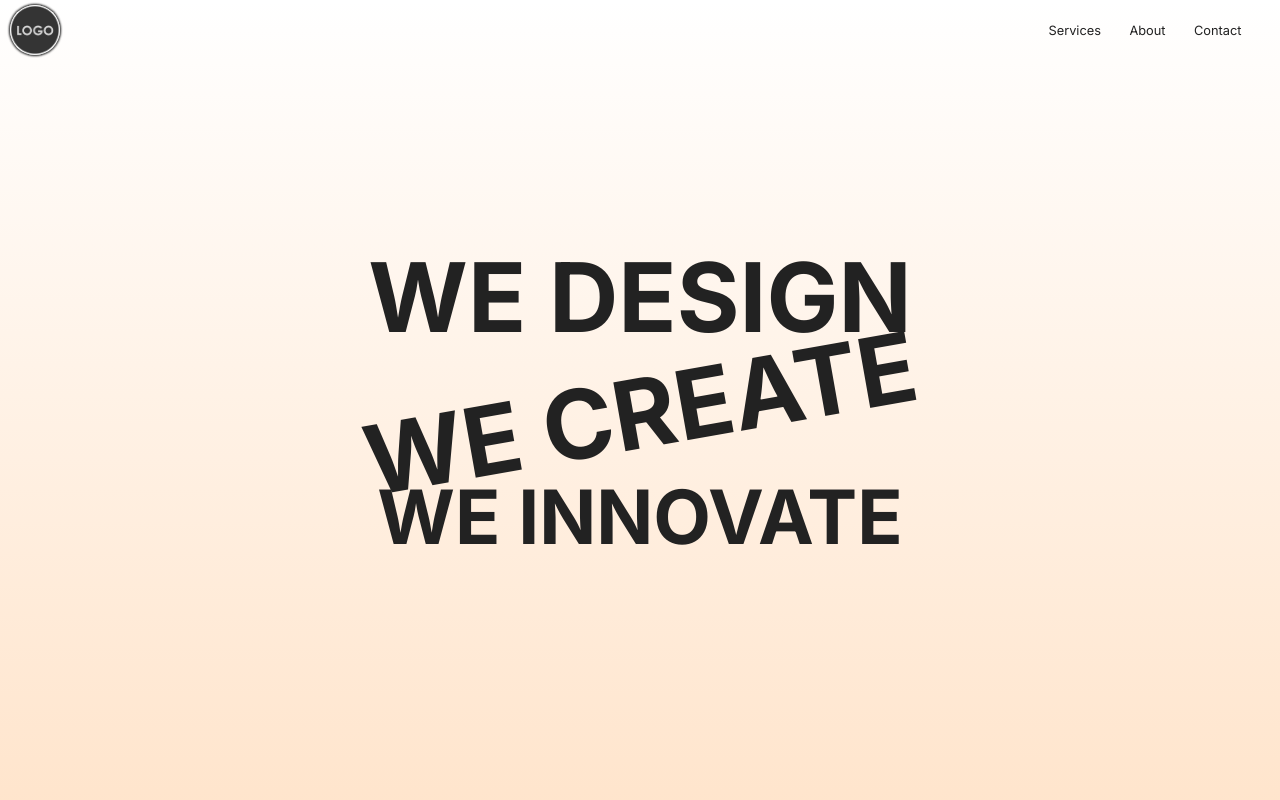
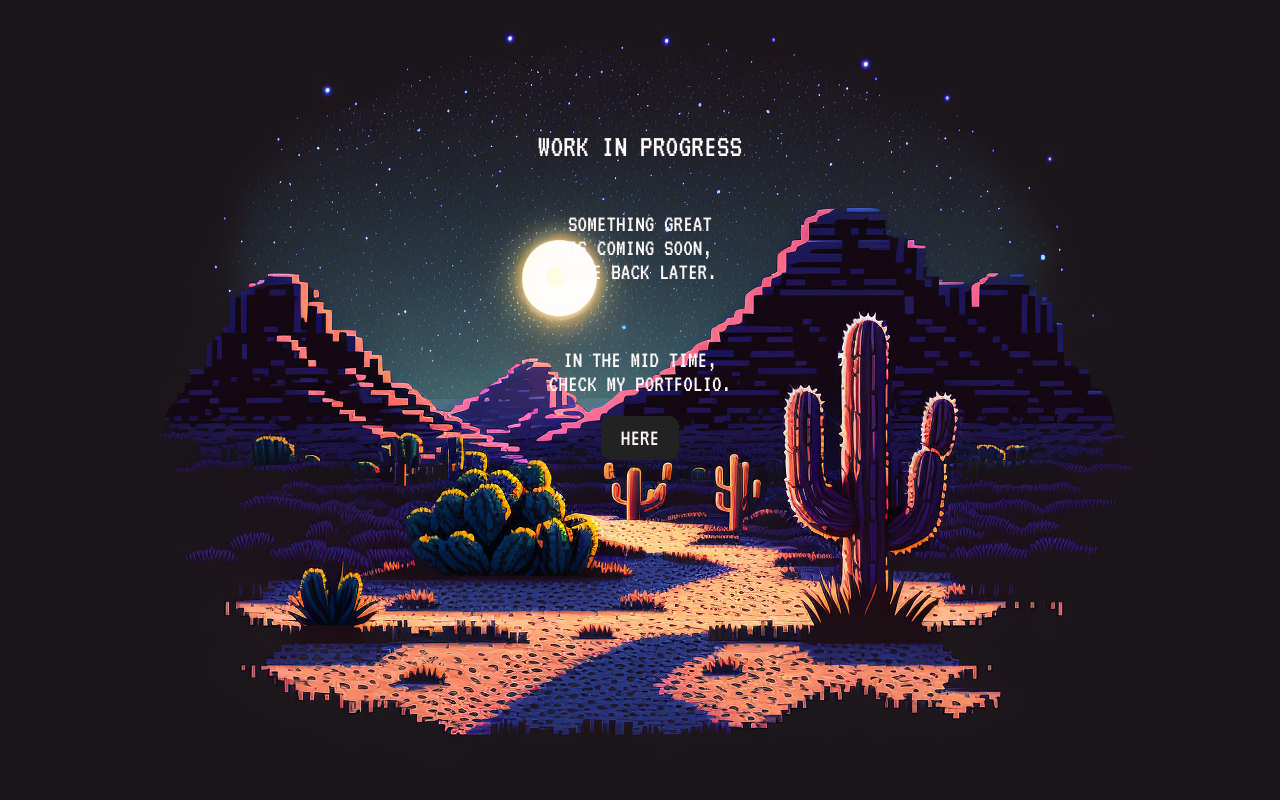
Before and after one commit to Jotadebeese/pagina-one, a Next.js app: page / in a window 1280 px wide. Shown: the top 800 px of the page. Built offline with nearby package versions, Linux system fonts and the light colour scheme.

Commit message:
Created default page to display while pagina.one is being developed

```diff
--- a/app/page.tsx
+++ b/app/page.tsx
@@ -1,45 +1,10 @@
-'use client'
-import styles from '/styles/page.module.css'
-import MainPage from '@/components/MainPage'
-import Services from '@/components/Services'
-import AboutUs from '@/components/AboutUs'
-import ContactUs from '@/components/ContactUs'
-import { useEffect, useRef, useState } from "react";
+import ComingSoon from "@/components/ComingSoon";
 
-export default function Home() {
-  const Ref = useRef(null);
-  const [isIntersecting, setIsIntersecting] = useState(false);
-
-  useEffect(() => {
-    // @ts-ignore: Object is possibly 'null'.
-    const hiddenElements = Ref.current.querySelectorAll('.hidden');
-    const observer = new IntersectionObserver((entries) => {
-      entries.forEach((entry) => {
-        setIsIntersecting(entry.isIntersecting);
-        if(entry.isIntersecting) {
-          entry.target.classList.add('show');
-        } else {
-          entry.target.classList.remove('show');
-        }
-      })
-    }, );
-    hiddenElements.forEach((el: Element) => observer.observe(el));
-  }, [isIntersecting])
+export default async function Home() {
 
   return (
-    <main className={styles.main} ref={Ref}>
-      <section className='hidden first'>
-        <MainPage />
-      </section>
-      <section id='services' className='hidden third'>
-        <Services />
-      </section>
-      <section id='about' className='hidden second'>
-        <AboutUs />
-      </section>
-      <section id='contact' className='hidden fourth'>
-        <ContactUs />
-      </section>
+    <main>
+      <ComingSoon />
     </main>
-  )
+  );
 }
--- /dev/null
+++ b/components/ComingSoon.tsx
@@ -0,0 +1,13 @@
+import Link from "next/link";
+
+export default function ComingSoon() {
+    return (
+        <div className='not-found fade-in'>
+            <p className='something-wrong'>Work in progress</p>
+            <p>Something great<br/>is coming soon,<br/>come back later.</p>
+            <br/>
+            <p>In the mid time,<br /> check my portfolio.</p>
+            <Link  className='btn' href={'https://www.jotadebeese.me/'}>HERE</Link>
+        </div>
+    )
+  }
--- a/styles/globals.css
+++ b/styles/globals.css
@@ -71,3 +71,81 @@ section {
     transition: none;
   }
 }
+
+/* Temp for coming soon */
+.not-found {
+  display: flex;
+  flex-direction: column;
+  align-items: center;
+  justify-content: flex-start;
+  padding-top: 100px;
+  width: 100%;
+  height: 100vh;
+  overflow: hidden;
+  background-color:#1A161A;
+  background-image: url('/404-notfound.png');
+  object-fit: contain;
+  background-repeat: no-repeat;
+  background-position: center;
+  font-family: 'VT323', monospace;
+  font-size: 1.5rem;
+  color: var(--text-light);
+  z-index: 11;
+  position: fixed;
+  top: 0;
+}
+
+.not-found p {
+  padding: 20px 50px;
+  border-radius: 20px;
+  text-transform: uppercase;
+  text-align: center;
+}
+
+.something-wrong {
+  font-size: 2rem;
+  padding: 20px 50px;
+  border-radius: 20px;
+  margin: 10px;
+}
+
+.btn {
+  background-color: var(--text-dark);
+  border: none;
+  padding: 10px 20px;
+  display: flex;
+  align-items: center;
+  text-decoration: none;
+  justify-content: center;
+  font-family: inherit;
+  font-size: inherit;
+  border-radius: 10px;
+  cursor: pointer;
+  margin: 0;
+  white-space: nowrap;
+  transition: ease 0.3s;
+}
+
+.btn:hover {
+  filter: brightness(80%);
+  transition: ease 0.3s;
+}
+/* End temp */
+
+/* fade-in */
+
+.fade-in {
+  opacity: 0;
+  animation-name: fadeIn;
+  animation-duration: 0.8s;
+  animation-fill-mode: forwards;
+}
+
+@keyframes fadeIn {
+  from {
+    opacity: 0;
+  }
+  to {
+    opacity: 1;
+  }
+}
```
Also changed, not shown: app/indevpage.tsx (added, +45 -0 lines), public/404-notfound.png (added).
